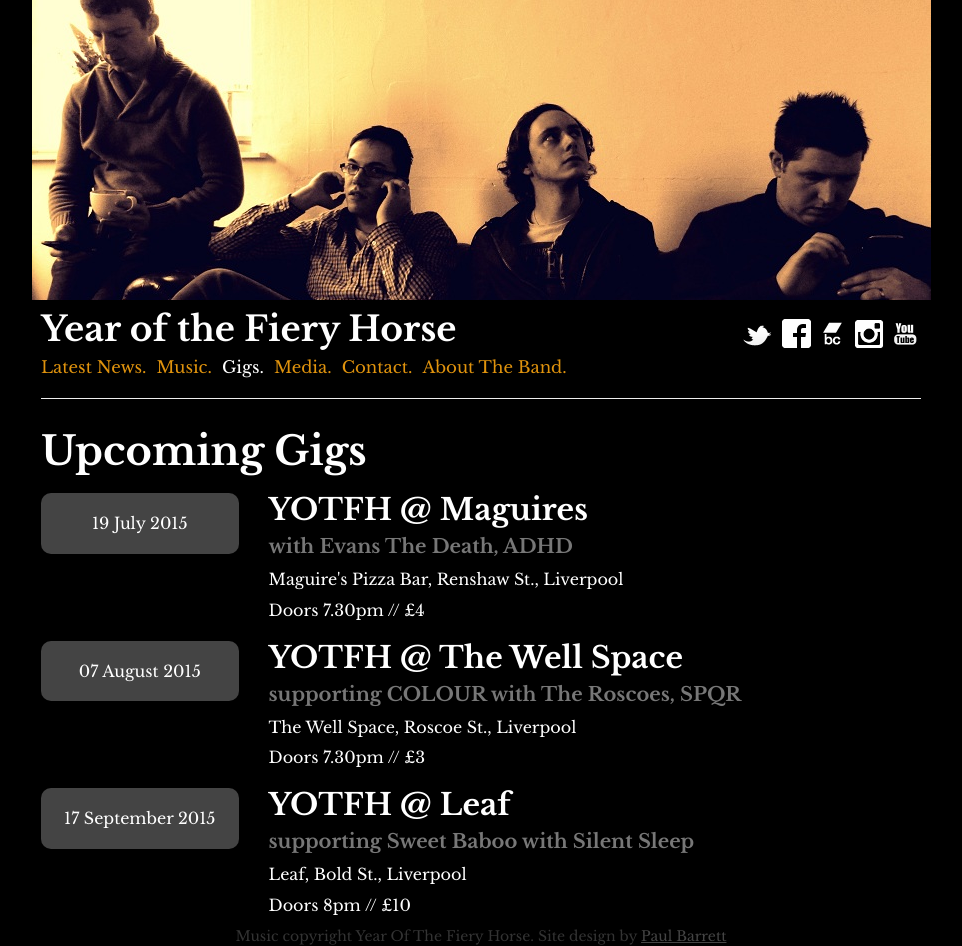
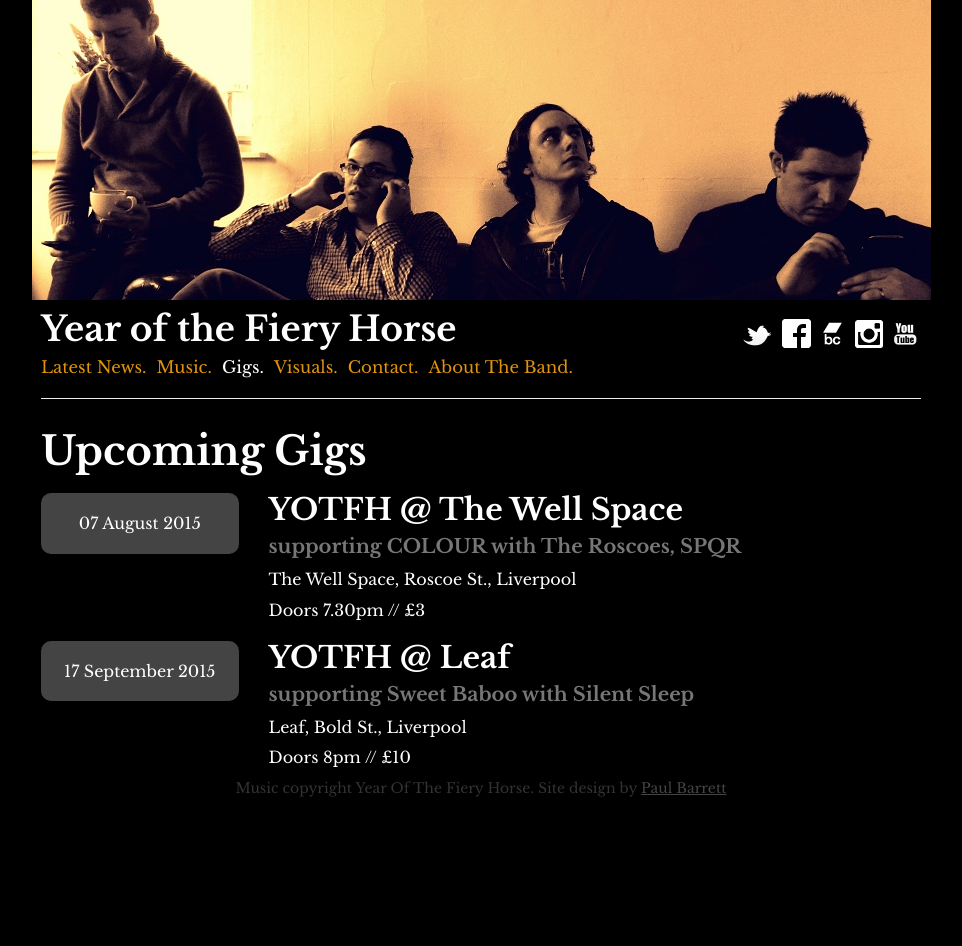
Before and after one commit to PaulBarrett79/yotfh, a Jekyll site: the page built from gigs.html, in a window 1280 px wide. Shown: the whole page, without its empty margins (159-1121 px from the left). Built offline with Jekyll 4.4.1, drawn with Linux system fonts in a browser that asks for light colours; nearby versions of some CDN libraries; library files that are not in the unit come from our copies; after the commit the page ends 900 px from its top, so only the background shows below that.

```diff
--- a/_config.yml
+++ b/_config.yml
@@ -13,13 +13,6 @@ github_username:  jekyll
 # Build settings
 markdown: kramdown
 gigs:
- - title: "YOTFH @ Maguires"
-   location: "Maguire's Pizza Bar, Renshaw St., Liverpool"
-   date: "2015-07-19"
-   with: "Evans The Death, ADHD"
-   doors: "7.30pm"
-   tax: "£4"
-   url: "https://www.facebook.com/events/812421148832749/"
 
  - title: "YOTFH @ Leaf"
    location: "Leaf, Bold St., Liverpool"
@@ -44,13 +37,14 @@ navigation:
    url: /
 
  - text: Music
-   url: "http://yearofthefieryhorse.bandcamp.com"
+   url: /music/
+   #url: "http://yearofthefieryhorse.bandcamp.com"
 
  - text: Gigs
    url: /gigs/
 
- - text: Media
-   url: /media/
+ - text: Visuals
+   url: /visuals/
 
  - text: Contact
    url: /contact/
--- a/media.html
+++ b/media.html
@@ -1,9 +1,9 @@
 ---
 layout: default
-permalink: /media/
+permalink: /visuals/
 ---
 <div class="row">
-	<div class="col-xs-12"><h2>Media</h2></div>
+	<div class="col-xs-12"><h2>Visuals</h2></div>
 </div>
 <div class="row">
 	<div class="col-xs-12 text-center">
```
Also changed, not shown: music.html (added, +22 -0 lines).
